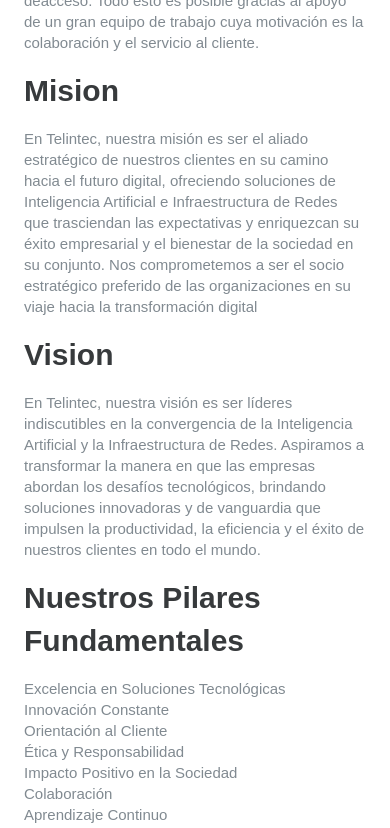
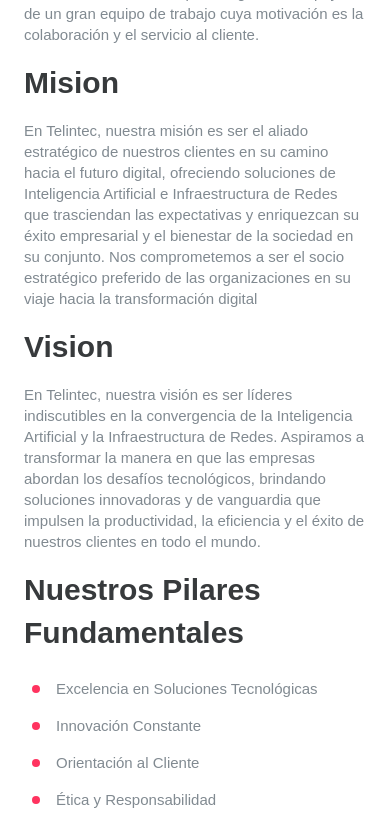
Before and after one commit to Erick-Gonza/Telintec-LandingPage, a Next.js app: page /about in a window 390 px wide. Shown: the part 1156-1984 px from the top of the page. Built offline with nearby package versions, Linux system fonts and the light colour scheme.

Commit message:
Fix about responsive and styles

```diff
--- a/src/app/about/page.tsx
+++ b/src/app/about/page.tsx
@@ -9,6 +9,7 @@
   return (
     <Wrapper>
       <main className={`${styles.container}`}>
+        <section className={`${styles.boxWidth}`}>
           <section
             id="home"
             className={`flex md:flex-row flex-col ${styles.paddingY}`}
@@ -39,9 +40,7 @@
             </section>
           </section>
 
-        <section
-          className={`flex flex-col gap-4 ${styles.paddingY} ${styles.paddingX}`}
-        >
+          <section className={`flex flex-col gap-4 py-4 px-6 xl:p-0`}>
             <h2 className="font-poppins font-semibold xs:text-[40px] text-[30px] xs:leading-[53px] leading-[43px] text-text dark:text-text-dark">
               {about[0]}
             </h2>
@@ -64,9 +63,10 @@
             <h3 className="font-poppins font-semibold xs:text-[40px] text-[30px] xs:leading-[53px] leading-[43px] text-text dark:text-text-dark">
               {pilares.title}
             </h3>
-          <ul className="flex flex-col list-none font-poppins font-normal xs:text-[20px] text-[15px] xs:leading-[26px] leading-[21px] text-text-off dark:text-text-dark-off">
+            <ul className="flex flex-col list-none font-poppins font-normal xs:text-[20px] text-[15px] xs:leading-[26px] leading-[21px] text-text-off dark:text-text-dark-off mb-6">
               {pilares.values.map((value, index) => (
-              <li key={index} className="flex items-center gap-2">
+                <li key={index} className="flex items-center gap-2 p-2">
+                  <div className="w-2 h-2 bg-primary rounded-full mr-2 animate-pulse"></div>
                   <span>{value}</span>
                 </li>
               ))}
@@ -74,6 +74,7 @@
           </section>
 
           <ContactCard />
+        </section>
       </main>
     </Wrapper>
   );
```
Lines whose indentation alone changed are shown as unchanged.
